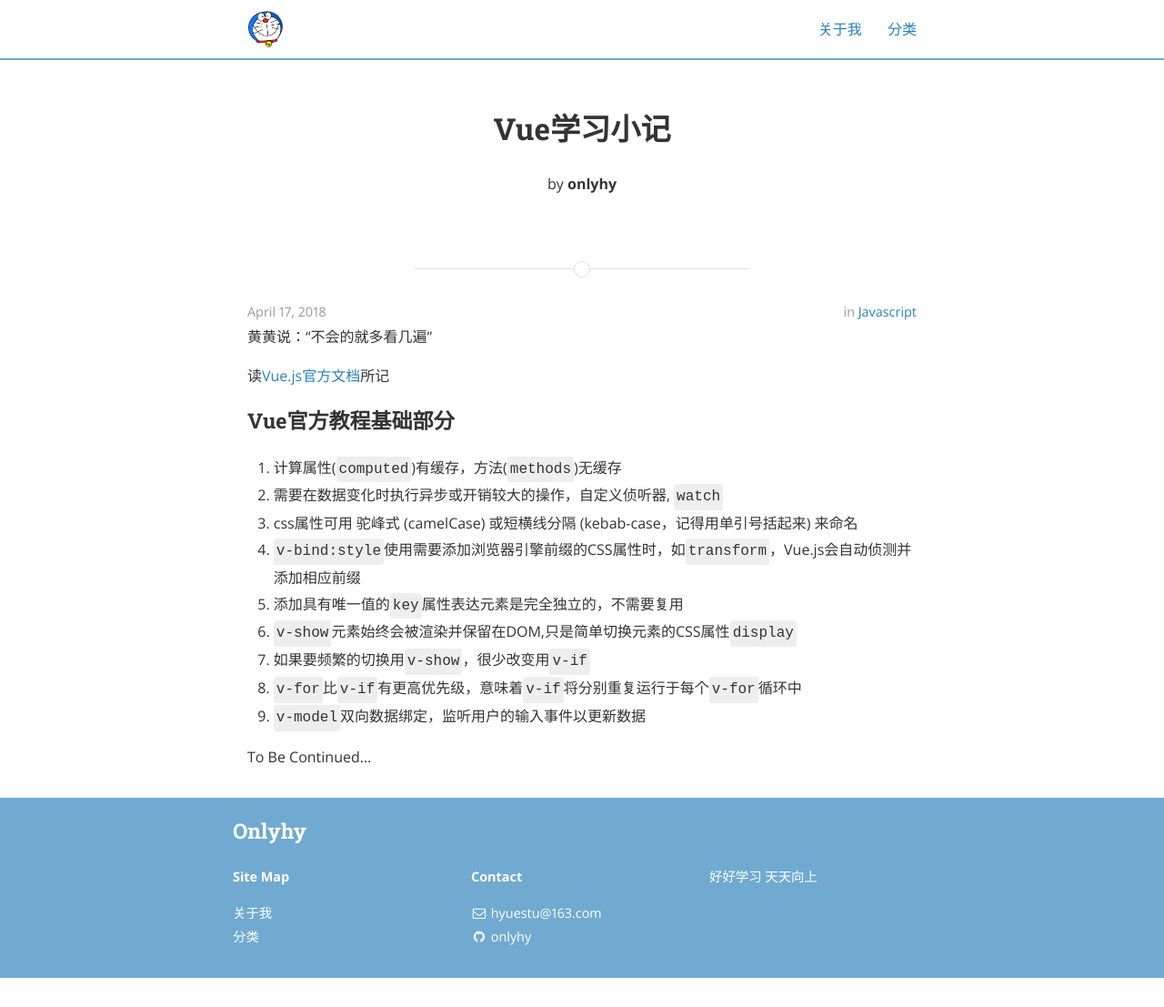
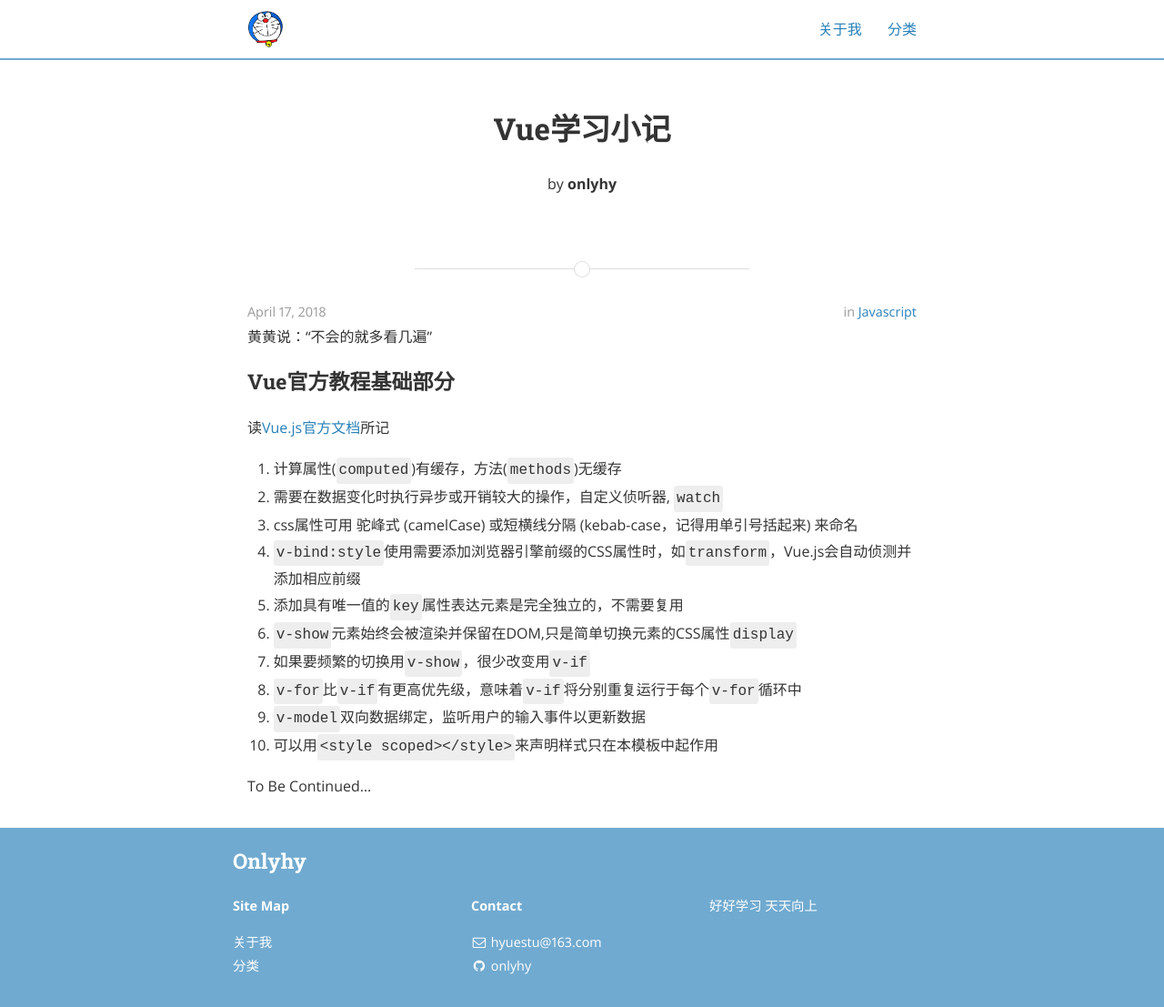
Before and after one commit to onlyhy/onlyhy.github.io, a Jekyll site: the page built from _posts/2018-04-17-Vue.js小记.markdown, in a window 1280 px wide. Shown: the whole page at 91% size. Built offline with Jekyll 4.4.1, drawn with Linux system fonts in a browser that asks for light colours; nearby versions of some CDN libraries; before the commit the page ends 1075 px from its top, so only the background shows below that.

Commit message:
vue-base

```diff
--- a/_posts/2018-04-17-Vue.js小记.markdown
+++ b/_posts/2018-04-17-Vue.js小记.markdown
@@ -8,10 +8,11 @@
 
 黄黄说：“不会的就多看几遍”
 
-读[Vue.js官方文档](https://cn.vuejs.org/v2/guide/instance.html)所记
+
 
 ### Vue官方教程基础部分
 
+读[Vue.js官方文档](https://cn.vuejs.org/v2/guide/instance.html)所记
 
 1. 计算属性(`computed`)有缓存，方法(`methods`)无缓存
 2. 需要在数据变化时执行异步或开销较大的操作，自定义侦听器, `watch`
@@ -22,6 +23,11 @@
 7. 如果要频繁的切换用`v-show`，很少改变用`v-if`
 8. `v-for`比`v-if`有更高优先级，意味着`v-if`将分别重复运行于每个`v-for`循环中
 9. `v-model`双向数据绑定，监听用户的输入事件以更新数据
+10. 可以用`<style scoped></style>`来声明样式只在本模板中起作用
+
+
+
+
 
 
 
```
